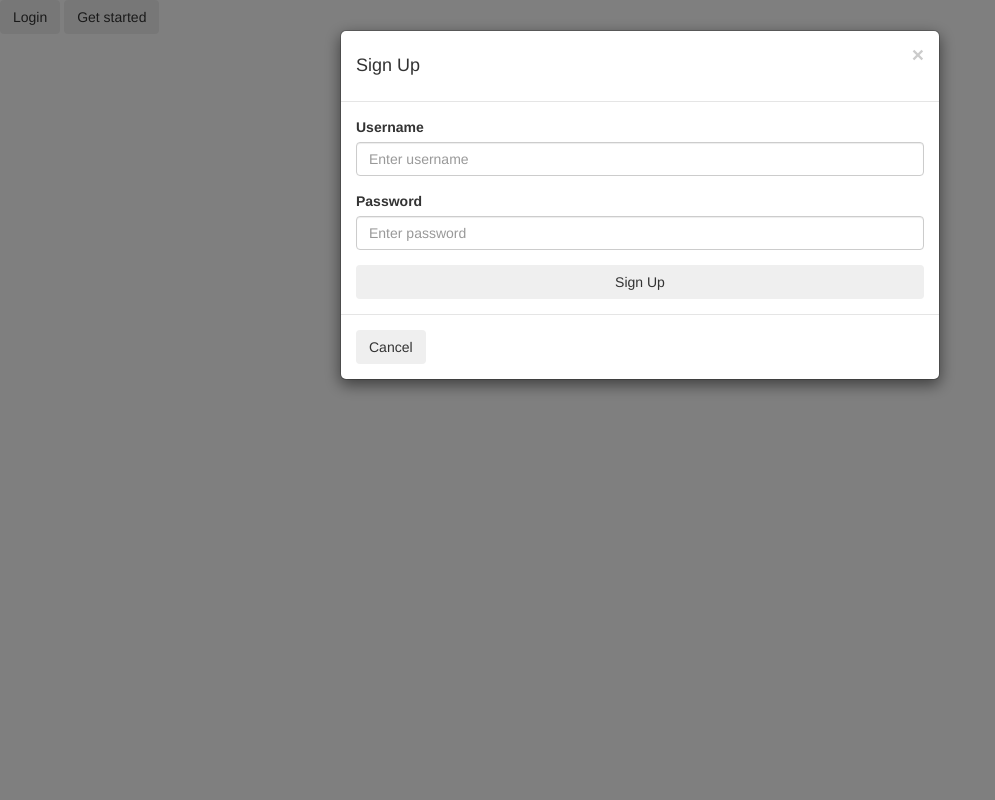
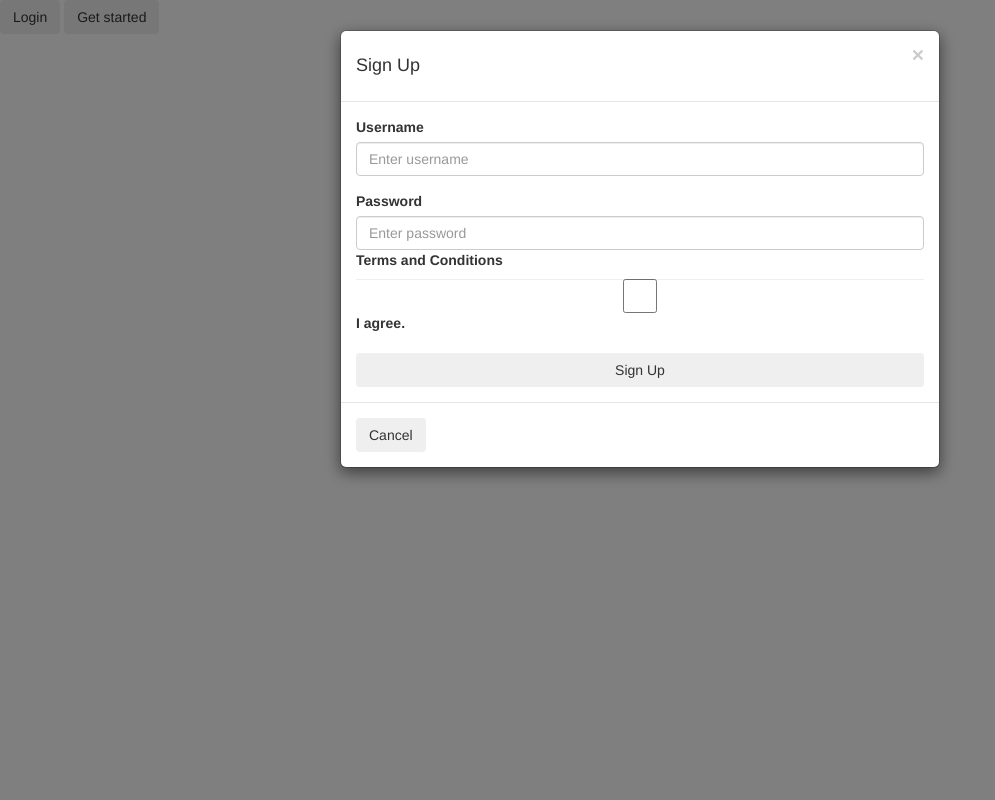
Before and after one commit to priyankaparikh/instawalk, a Python web app: template templates/login.html in a window 1280 px wide, after a click on "Get started". Shown: the whole page, without its empty margins (0-995 px from the left). Run offline with Jinja, Linux system fonts and the light colour scheme; the template is opened without the code that fills it, so the values that code supplies are empty; some libraries are stand-ins or nearby versions.

Commit message:
Added terms agreement field to registration form

```diff
--- a/server.py
+++ b/server.py
@@ -29,6 +29,8 @@ def register_user():
 
     user_name = request.form.get('usrname')
     password = request.form.get('psw')
+    terms = request.form.get('terms')
+    terms_agreement = True
 
     # check if user already exists in database. if the do redirect to login
     if User.query.filter(User.user_name == user_name).all():
@@ -55,6 +57,7 @@ def register_user():
                     tokens=0,
                     user_routes=user_routes,
                     completed=completed,
+                    terms_agreement=terms_agreement
                 )
 
         db.session.add(user)
--- a/templates/login.html
+++ b/templates/login.html
@@ -45,6 +45,10 @@
                         <div class="form-group">
                             <label class='labeltext'>Password</label>
                             <input type="password" class="form-control" name="psw" placeholder="Enter password">
+
+                            <label class='labeltext'>Terms and Conditions</label>
+                            <input type="checkbox" class="form-control" name="terms" id="terms" value="true"><label for="terms"> I agree.</label>
+
                         </div>
                         <button id='signup' type="submit" class="btn btn-block loginbtn">Sign Up</button>
                       </form>
```
Also changed, not shown: 2 other files.
